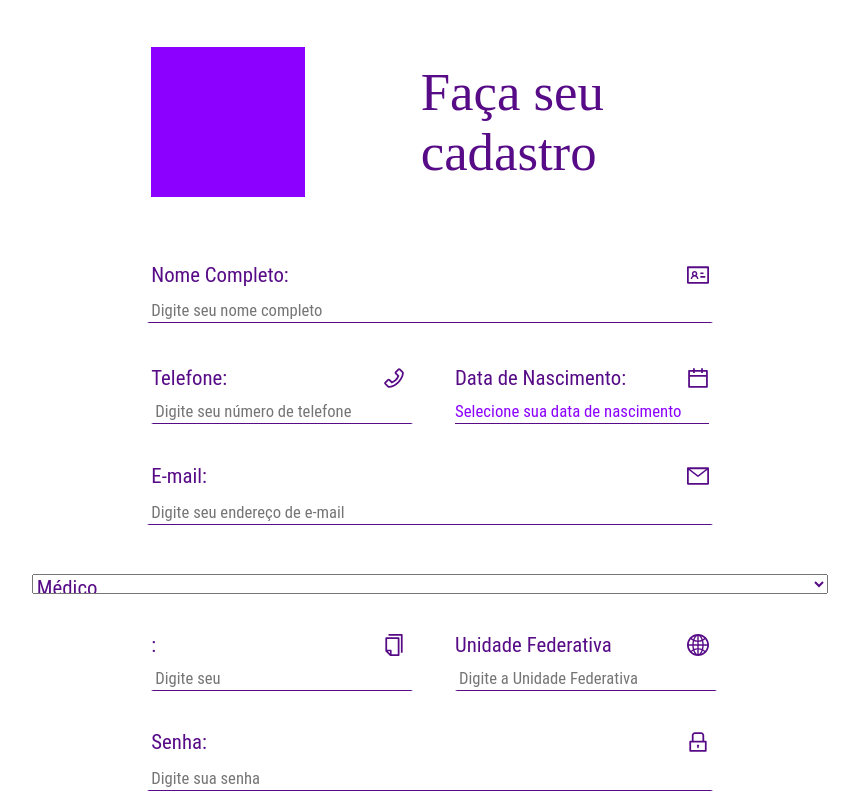
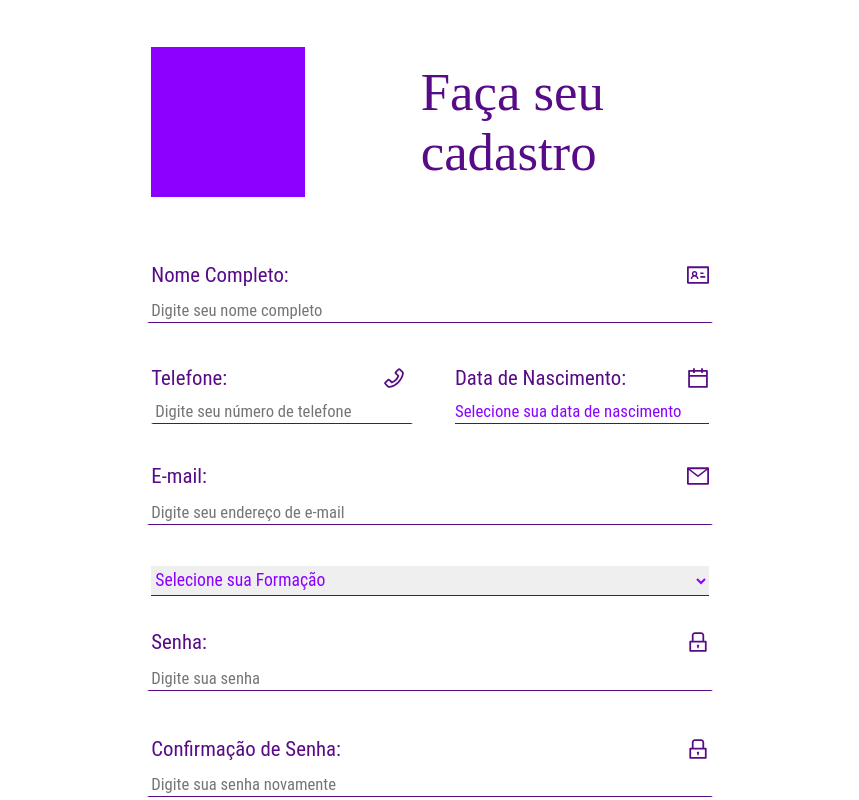
Before and after one commit to cpejr/front-web-mvpclinicas, a React (Vite) app: page /cadastro in a window 1280 px wide. Shown: the top 800 px of the page, without its empty margins (210-1069 px from the left). Built offline with nearby package versions, Linux system fonts and the light colour scheme.

Commit message:
feat: estilização do select, nome do input de registro dinâmico com problemas

```diff
--- a/src/pages/Cadastro/Cadastro.jsx
+++ b/src/pages/Cadastro/Cadastro.jsx
@@ -46,7 +46,7 @@ function Cadastro() {
   const [estado, setEstado] = useState({});
   const [usuario, setUsuario] = useState({});
   const [carregando, setCarregando] = useState(false);
-  const [formacao, setFormacao] = useState("dentista");
+  const [formacao, setFormacao] = useState("");
   const [stringRegistro, setStringRegistro] = useState("");
 
   const errors = {};
@@ -136,11 +136,24 @@ function Cadastro() {
       setUsuario({ ...usuario, [name]: apenasLetras(value) });
     }
 
-    // tem que fazer um if (name === "formacao") e adicionar isso aqui
+    if (name === "formacao"){
+      const select = document.querySelector('#formacao');
+      setFormacao(select.value);
+      console.log(formacao);
       if (formacao == "medico") setStringRegistro("CRM");
       else if (formacao == "dentista") setStringRegistro("CRO");
-    else if (formacao == "enfermeiro") setStringRegistro("COREN");
+      else if (formacao == "enfermeir") setStringRegistro("COREN");
+      else if(formacao == "outros") setStringRegistro("Registro");
     }
+
+  }
+
+
+
+
+
+
+
 
   function preenchendoData(name, value) {
     if (value) {
@@ -291,14 +304,16 @@ function Cadastro() {
             )}
           </ConjuntoTituloInput>
 
-          <TituloIcon>
-            <SelecaoFormacao name="formacao">
+          <ConjuntoTituloInput>
+            <SelecaoFormacao id="formacao" name="formacao" onChange={preenchendoDados}>
+                <OpcaoFormacao value="" disabled selected hidden >Selecione sua Formação</OpcaoFormacao>
                 <OpcaoFormacao value="medico">Médico</OpcaoFormacao>
                 <OpcaoFormacao value="dentista">Dentista</OpcaoFormacao>
                 <OpcaoFormacao value="enfermeir">Enfermeiro</OpcaoFormacao>
                 <OpcaoFormacao value="outros">Outros</OpcaoFormacao>
               </SelecaoFormacao>
-          </TituloIcon>
+          </ConjuntoTituloInput>
+
           {formacao && (
             <InputDividido>
               <ConjuntoTituloInput>
--- a/src/pages/Cadastro/Styles.js
+++ b/src/pages/Cadastro/Styles.js
@@ -236,21 +236,25 @@ export const TituloInput = styled.div`
 `;
 
 export const SelecaoFormacao = styled.select`
+
   width: 100%;
-  height: 20px;
+  height: 30px;
   font-family: "Roboto Condensed";
   font-weight: 400;
-  font-size: 1.3rem;
+  font-size: 1.1rem;
   line-height: 20px;
-  display: flex;
-  align-items: center;
-  justify-content: flex-start;
-  color: #570b87;
+  color: #8B00FF;
+  border-width: 0px 0px 1px 0px;
+  border-color: #570b87;
+  outline: none;
+
+
 
 `;
 
 export const OpcaoFormacao = styled.option`
-  color: #570b87;
+
+
 `;
 
 export const SubtituloInput = styled.div`
```
Lines whose indentation alone changed are shown as unchanged.
